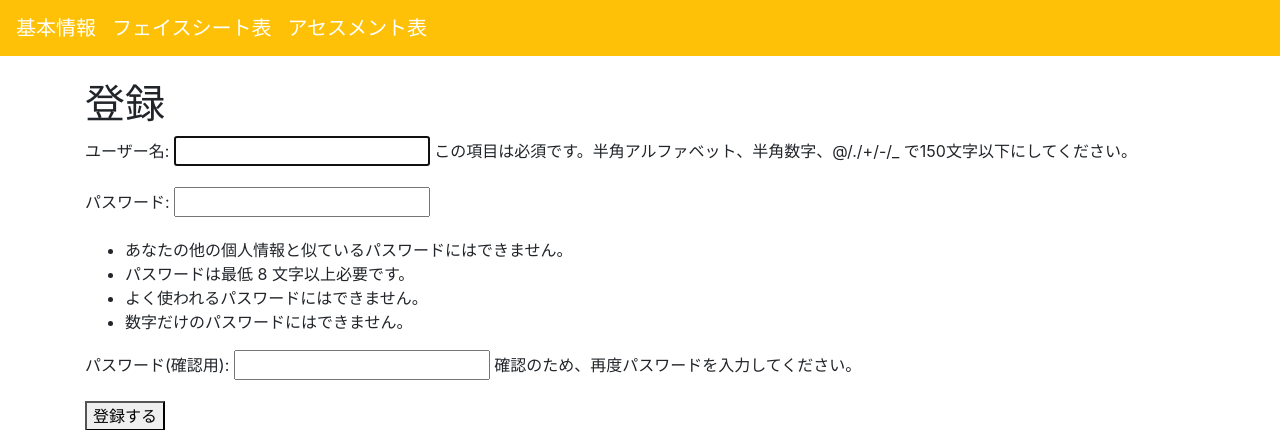
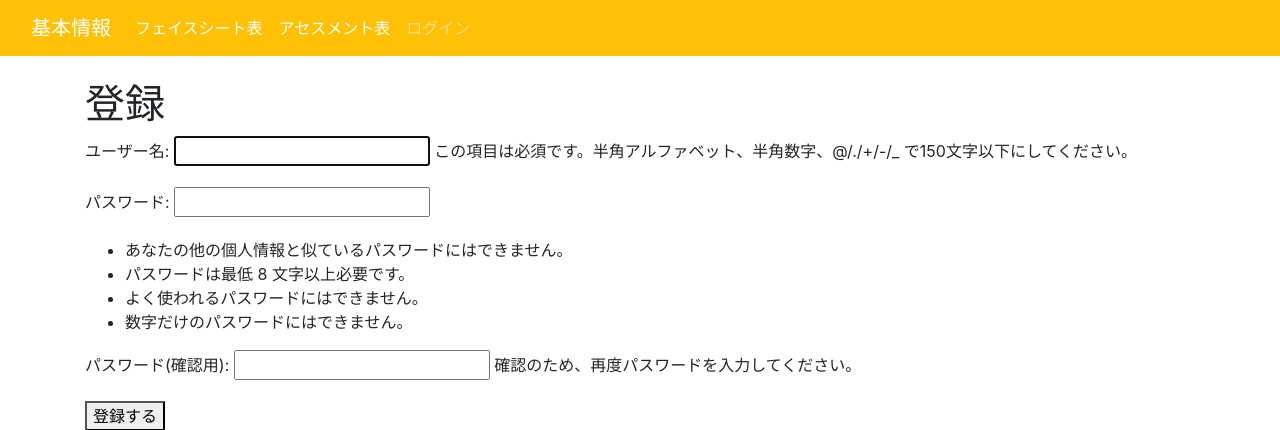
Before and after one commit to busho100/hana_assess_dep, a Django app: page /accounts/signup/ in a window 1280 px wide. Shown: the top 430 px of the page. Run offline with Django 4.2, Linux system fonts and the light colour scheme; some libraries are stand-ins or nearby versions.

Commit message:
直下のtemplatesフォルダの交換

```diff
--- a/templates/base.html
+++ b/templates/base.html
@@ -9,26 +9,35 @@
        <style>body{padding-top:80px;}</style>
        <title>アセスメント表</title>
     </head>
-
-
-
+      <body>
         <nav class="navbar navbar-expand-lg navbar-dark bg-warning fixed-top  ">
+          <div class="container-fluid">
             <a class="navbar-brand" href="{% url "hana_cm:index" %}">基本情報</a>
-            <button class="navbar-toggler" type="button" data-toggle="collapse" data-target="#navbarSupportedContent" aria-controls="navbarSupportedContent" aria-expanded="false" aria-label="Toggle navigation">
+            <button class="navbar-toggler" type="button" data-bs-toggle="collapse" data-bs-target="#navbarNav" aria-controls="navbarNav" aria-expanded="false" aria-label="Toggle navigation">
               <span class="navbar-toggler-icon"></span>
             </button>
-            <a class="navbar-brand" href="{% url "hana_cm:attributes" %}">フェイスシート表</a>
-            <button class="navbar-toggler" type="button" data-toggle="collapse" data-target="#navbarSupportedContent" aria-controls="navbarSupportedContent" aria-expanded="false" aria-label="Toggle navigation">
+                <div class="collapse navbar-collapse" id="navbarNav">
+              <ul class="navbar-nav">
+                <li class="nav-item">
+                    <a class="nav-link active" aria-current="page" href="{% url "hana_cm:attributes" %}">フェイスシート表</a>
+                </li>
+                <li class="nav-item">
+            {% comment %} <button class="navbar-toggler" type="button" data-bs-toggle="collapse" data-target="#navbarSupportedContent" aria-controls="navbarSupportedContent" aria-expanded="false" aria-label="Toggle navigation">
               <span class="navbar-toggler-icon"></span>
-            </button>
-            <a class="navbar-brand" href="{% url "hana_cm:assessment" %}">アセスメント表</a>
-            <button class="navbar-toggler" type="button" data-toggle="collapse" data-target="#navbarSupportedContent" aria-controls="navbarSupportedContent" aria-expanded="false" aria-label="Toggle navigation">
+            </button> {% endcomment %}
+                    <a class="nav-link active" aria-current="page" href="{% url "hana_cm:assessment" %}">アセスメント表</a>
+                </li>
+              </ul>
+
+            {% comment %} <button class="navbar-toggler" type="button" data-toggle="collapse" data-target="#navbarSupportedContent" aria-controls="navbarSupportedContent" aria-expanded="false" aria-label="Toggle navigation">
               <span class="navbar-toggler-icon"></span>
+            </button> {% endcomment %}
 
 
 
 
-            </div>
+
+
             <div>
             <ul class='navbar-nav'>
               {% if user.is_authenticated %}
@@ -44,6 +53,7 @@
               {% endif %}
               </ul>
             </div>
+          </div>
 
 
           </nav>
@@ -56,6 +66,9 @@
             {% block content %}
             {% endblock %}
         </div>
+      </div>
     </nav>
+    <!-- JavaScript Bundle with Popper -->
+<script src="https://cdn.jsdelivr.net/npm/bootstrap@5.2.3/dist/js/bootstrap.bundle.min.js" integrity="sha384-kenU1KFdBIe4zVF0s0G1M5b4hcpxyD9F7jL+jjXkk+Q2h455rYXK/7HAuoJl+0I4" crossorigin="anonymous"></script>
     </body>
 </html>
```
